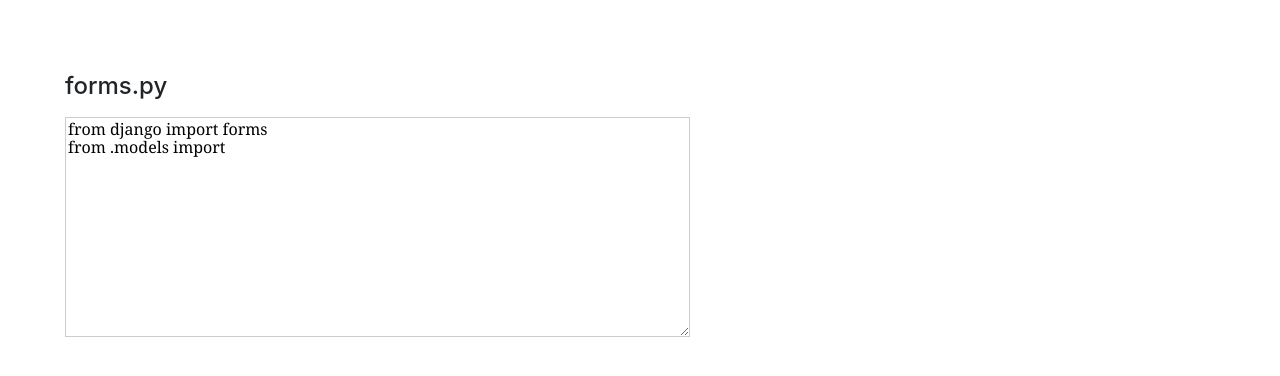
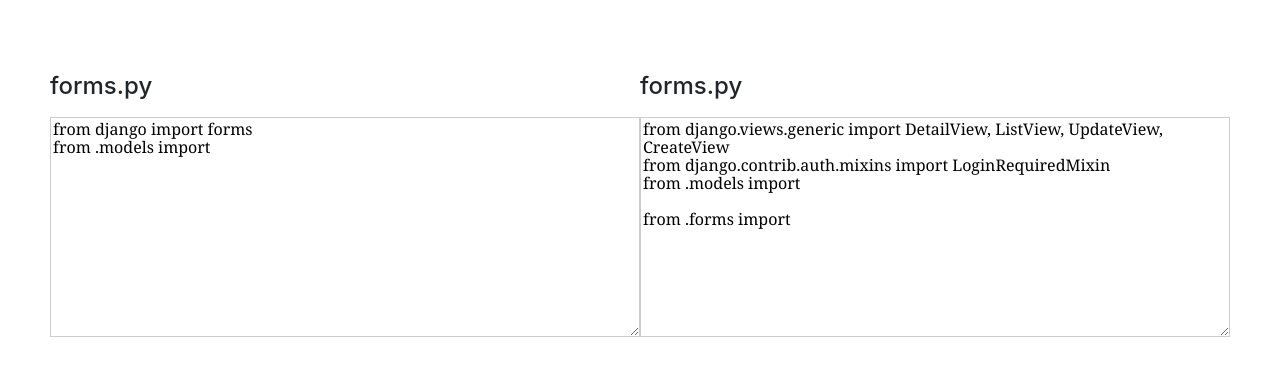
Before and after one commit to lorne-luo/django-autocode, a Django app: template autocode/templates/autocode/app.html in a window 1280 px wide; the page is wider, and only the part inside the window is pictured. Shown: the top 376 px of that part. Run offline with Django 3.2, Linux system fonts and the light colour scheme; the template is opened without the code that fills it, so the values that code supplies are empty; some libraries are stand-ins or nearby versions.

Commit message:
add view.py

```diff
--- a/autocode/static/autocode/css/autocode.css
+++ b/autocode/static/autocode/css/autocode.css
@@ -1,14 +1,20 @@
 
 .container {
-  margin-left: 50px !important;
-  margin-right: 50px !important;
+  padding-left: 50px !important;
+  padding-right: 50px !important;
   max-width: none;
+  width:100%;
 }
 .code {
   height: 220px;
-  width: 50%;
+  width: 100%;
   border: 1px solid #ccc;
   font: 16px/26px Georgia, Garamond, Serif;
   overflow: auto;
   line-height: 18px;
 }
+.file{
+  float:left;
+  margin:0;
+  width: 50%;
+}
--- a/autocode/templates/autocode/app.html
+++ b/autocode/templates/autocode/app.html
@@ -13,7 +13,9 @@
       {% endfor %}
     </ul>
 
-{% include 'autocode/code/forms.html' with models_name=models_name %}
+    {% include 'autocode/code/forms.html' %}
+
+    {% include 'autocode/code/views.html' %}
 
   </div>
 {% endblock content %}
--- a/autocode/templates/autocode/code/forms.html
+++ b/autocode/templates/autocode/code/forms.html
@@ -1,4 +1,5 @@
 {% load autocode_tags %}
+<div class="file">
 <h4><label for="forms.py">forms.py</label></h4>
 <textarea id="forms.py" class="code">
 from django import forms
@@ -12,3 +13,4 @@
         fields = {{ model|list_fields }}
 {% endfor %}
 </textarea>
+</div>
--- a/autocode/templates/autocode/code/import_models.html
+++ /dev/null
@@ -1 +0,0 @@
-from .models import {{ models_name|join:", " }}
--- /dev/null
+++ b/autocode/templates/autocode/code/views.html
@@ -0,0 +1,31 @@
+{% load autocode_tags %}
+<div class="file">
+<h4><label for="forms.py">forms.py</label></h4>
+
+<textarea id="forms.py" class="code">
+from django.views.generic import DetailView, ListView, UpdateView, CreateView
+from django.contrib.auth.mixins import LoginRequiredMixin
+{% include 'autocode/code/includes/import_models.html' with suffix='Form' %}
+from .forms import {{ models|list_models:'Form' }}
+{% for model in models %}
+class {{ model|get_name }}ListView(LoginRequiredMixin, ListView):
+    model = {{ model|get_name }}
+    template_name_suffix = '_list'
+
+class {{ model|get_name }}CreateView(LoginRequiredMixin, CreateView):
+    model = {{ model|get_name }}
+    form_class = {{ model|get_name }}Form
+    template_name_suffix = '_form'
+
+
+class {{ model|get_name }}UpdateView(LoginRequiredMixin, UpdateView):
+    model = {{ model|get_name }}
+    form_class = {{ model|get_name }}Form
+    template_name_suffix = '_form'
+
+
+class {{ model|get_name }}DetailView(LoginRequiredMixin, DetailView):
+    model = {{ model|get_name }}
+{% endfor %}
+</textarea>
+</div>
--- a/autocode/templates/autocode/model.html
+++ b/autocode/templates/autocode/model.html
@@ -10,6 +10,7 @@
   <br/>
 
 
-{% include 'autocode/code/forms.html' with models_name=models_name %}
+{% include 'autocode/code/forms.html' %}
+{% include 'autocode/code/views.html' %}
 
 {% endblock content %}
--- a/autocode/templatetags/autocode_tags.py
+++ b/autocode/templatetags/autocode_tags.py
@@ -24,10 +24,10 @@
 
 
 @register.filter(name='list_models')
-def list_models(models):
-    return ', '.join([m._meta.object_name for m in models])
+def list_models(models, suffix=''):
+    return ', '.join([m._meta.object_name + suffix for m in models])
 
 
 @register.filter(name='list_fields')
-def list_fields(model):
-    return '["%s"]' % '", "'.join([f.name for f in model._meta.fields])
+def list_fields(model, suffix=''):
+    return '["%s"]' % '", "'.join([f.name + suffix for f in model._meta.fields])
```
